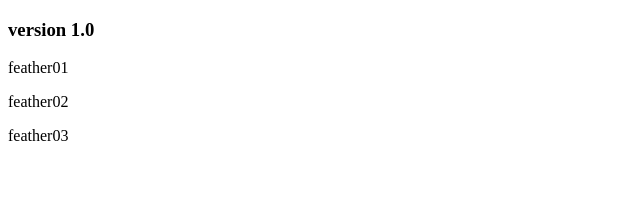
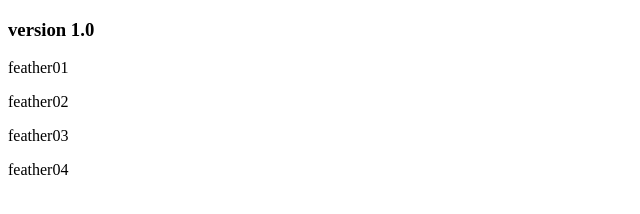
Before and after one commit to fedevsy/gitTest, a plain HTML site: page index.html in a window 1280 px wide. Shown: the full height of the page, 0-640 px from the left. Drawn offline with Linux system fonts and the light colour scheme.

Commit message:
기능개발 추가완료

```diff
--- a/index.html
+++ b/index.html
@@ -11,5 +11,6 @@
     <p>feather01</p>
     <p>feather02</p>
     <p>feather03</p>
+    <p>feather04</p>
 </body>
 </html>
```
